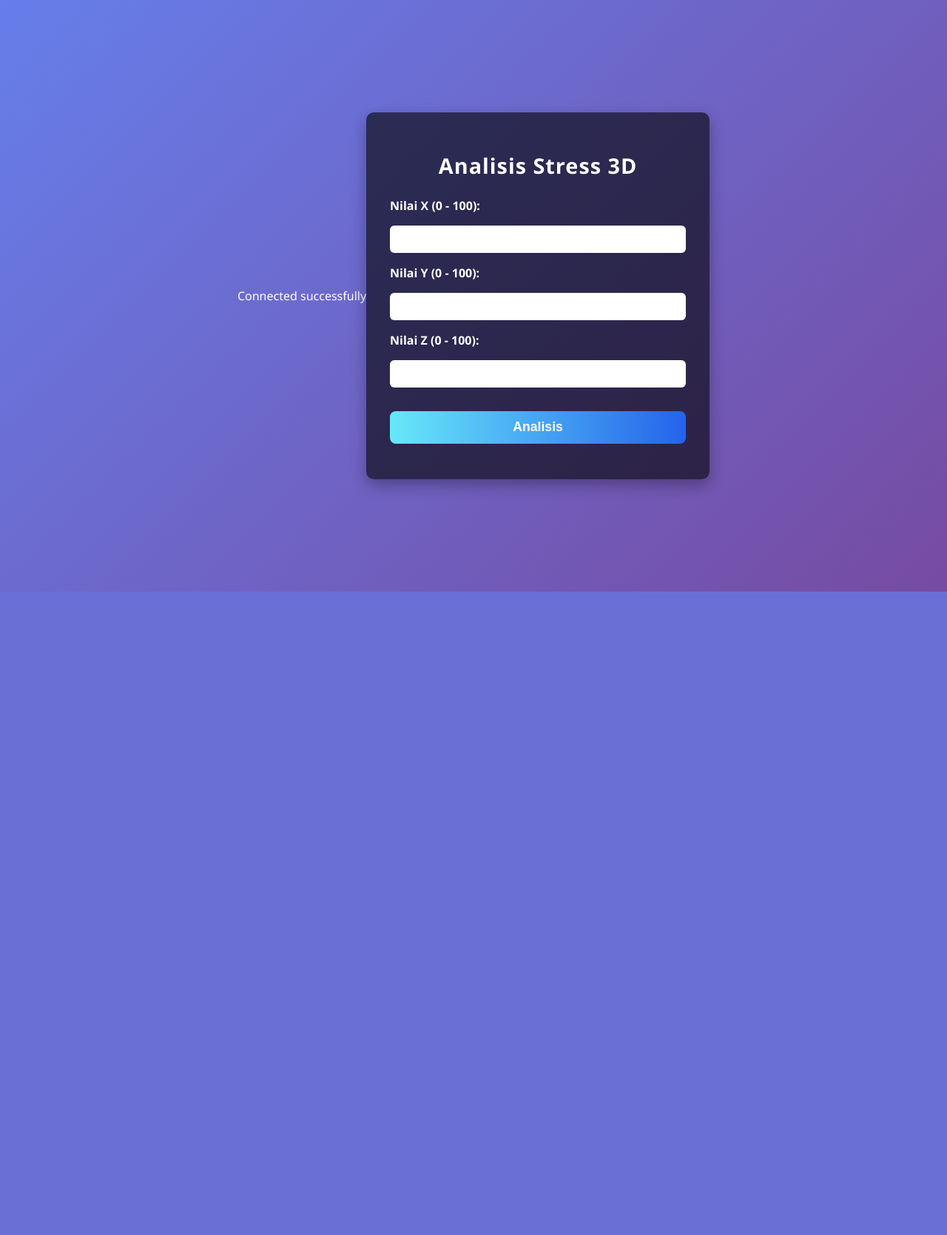
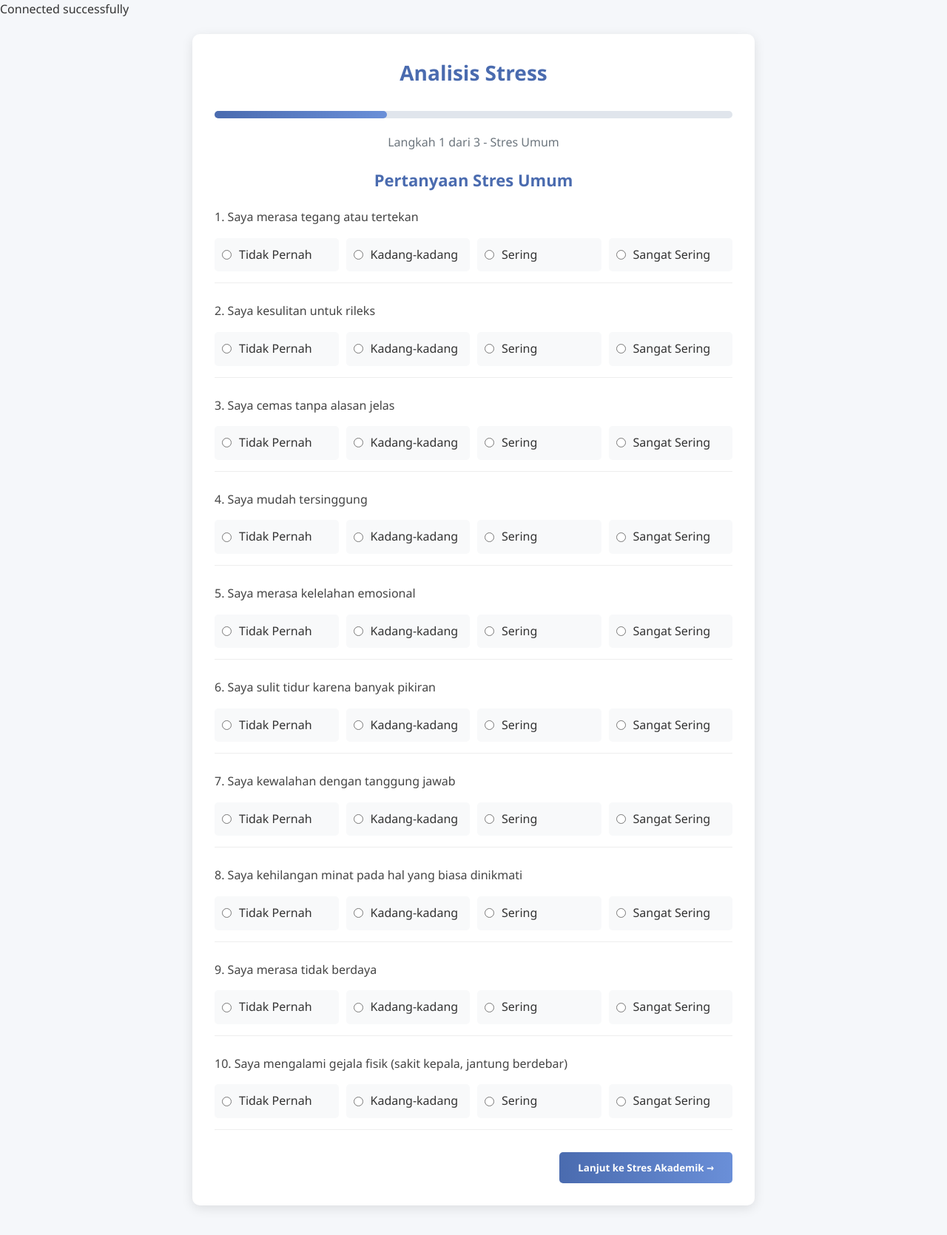
Before and after one commit to Sitiqori/Mindara, a PHP site: page /analisis.php in a window 1280 px wide. Shown: the whole page at 74% size. Before the commit the page ends 800 px from the top, so only its background shows below. Run offline with PHP 8.4, Linux system fonts and the light colour scheme; a user stored in the database is signed in.

Commit message:
munculin form karena sebelumnya gaada

```diff
--- a/analisis.php
+++ b/analisis.php
@@ -61,9 +61,9 @@ if ($_SERVER['REQUEST_METHOD'] === 'POST') {
                   q1, q2, q3, q4, q5, q6, q7, q8, q9, q10,
                   q11, q12, q13, q14, q15, q16, q17, q18, q19, q20,
                   q21, q22, q23, q24, q25, q26, q27, q28, q29, q30,
-                  total, stress_total, akademik_total, keuangan_total, normalized_score)
+                  total, stress_total, akademik_total, keuangan_total, normalized_score, created_at)
                   VALUES (?, ?, ?, ?, ?, ?, ?, ?, ?, ?, ?, ?, ?, ?, ?, ?, ?, ?, ?, ?,
-                          ?, ?, ?, ?, ?, ?, ?, ?, ?, ?, ?, ?, ?, ?, ?, ?)";
+                          ?, ?, ?, ?, ?, ?, ?, ?, ?, ?, ?, ?, ?, ?, ?, ?, NOW())";
 
         // Prepare the statement
         $stmt = $conn->prepare($query);
@@ -75,7 +75,7 @@ if ($_SERVER['REQUEST_METHOD'] === 'POST') {
         // Bind parameters
         $params = array_merge([$user_id], $jawaban, [$total, $stress_total, $akademik_total, $keuangan_total, $normalized_score]);
 
-        $types = str_repeat("i", count($params));
+        $types = str_repeat("i", count($params)); // Assuming all are integers
         $stmt->bind_param($types, ...$params);
 
         // Execute the statement
@@ -97,196 +97,319 @@ if ($_SERVER['REQUEST_METHOD'] === 'POST') {
 <!DOCTYPE html>
 <html lang="en">
 <head>
-<meta charset="UTF-8" />
-<meta name="viewport" content="width=device-width, initial-scale=1, maximum-scale=1, user-scalable=no" />
+<meta charset="UTF-8">
+<meta name="viewport" content="width=device-width, initial-scale=1.0">
 <title>Analisis Stress Berdasarkan Vektor 3D</title>
 <style>
-  body {
-    font-family: 'Segoe UI', Tahoma, Geneva, Verdana, sans-serif;
-    background: linear-gradient(135deg, #667eea, #764ba2);
-    color: #fff;
+  * {
+    box-sizing: border-box;
     margin: 0;
     padding: 0;
-    display: flex;
-    min-height: 100vh;
-    justify-content: center;
-    align-items: center;
+    font-family: 'Segoe UI', Tahoma, Geneva, Verdana, sans-serif;
   }
+
+  body {
+    background-color: #f5f7fa;
+    color: #333;
+    line-height: 1.6;
+  }
+
   .container {
-    background-color: rgba(0,0,0,0.6);
-    padding: 2rem;
+    max-width: 800px;
+    margin: 0 auto;
+    padding: 20px;
+  }
+
+  .card {
+    background-color: white;
     border-radius: 10px;
-    width: 90%;
-    max-width: 400px;
-    box-shadow: 0 8px 20px rgba(0,0,0,0.3);
+    box-shadow: 0 4px 15px rgba(0, 0, 0, 0.1);
+    padding: 30px;
+    margin-bottom: 20px;
   }
+
   h1 {
+    color: #4a6baf;
     text-align: center;
-    margin-bottom: 1.5rem;
-    font-weight: 700;
-    font-size: 1.8rem;
-    letter-spacing: 1px;
+    margin-bottom: 30px;
+    font-size: 28px;
   }
-  form {
-    display: flex;
-    flex-direction: column;
-    gap: 1rem;
-  }
-  label {
-    font-weight: 600;
-    font-size: 1rem;
-  }
-  input[type=number] {
-    padding: 0.6rem 1rem;
-    font-size: 1rem;
-    border-radius: 6px;
-    border: none;
-    outline: none;
-    -webkit-appearance: none;
-    -moz-appearance: textfield;
-    width: 100%;
-  }
-  input::-webkit-outer-spin-button,
-  input::-webkit-inner-spin-button {
-    -webkit-appearance: none;
-    margin: 0;
-  }
-  button {
-    margin-top: 1rem;
-    padding: 0.7rem 1rem;
-    background: #8ec5fc;  /* blue gradient */
-    background: linear-gradient(to right, #67e8f9, #2563eb);
-    border: none;
-    color: #fff;
-    font-weight: 700;
-    font-size: 1.1rem;
-    border-radius: 8px;
-    cursor: pointer;
-    transition: background 0.3s ease;
-  }
-  button:hover {
-    background: linear-gradient(to right, #2563eb, #67e8f9);
-  }
-  .result {
-    margin-top: 2rem;
-    padding: 1rem;
-    border-radius: 8px;
-    background-color: rgba(255,255,255,0.1);
+
+  h2 {
+    color: #4a6baf;
+    margin-bottom: 20px;
+    font-size: 22px;
     text-align: center;
   }
-  .level-low {
-    color: #4ade80; /* green */
-    font-weight: 700;
+
+  h3 {
+    color: #555;
+    margin: 20px 0 15px;
+    font-size: 18px;
   }
-  .level-medium {
-    color: #facc15; /* yellow */
-    font-weight: 700;
+
+  .progress-container {
+    width: 100%;
+    background-color: #e0e5ec;
+    border-radius: 10px;
+    margin: 20px 0;
+    height: 10px;
   }
-  .level-high {
-    color: #f87171; /* red */
-    font-weight: 700;
+
+  .progress-bar {
+    height: 100%;
+    border-radius: 10px;
+    background: linear-gradient(to right, #4a6baf, #6a8fd8);
+    transition: width 0.3s ease;
   }
-  @media (max-width: 400px) {
-    body {
-      padding: 1rem;
+
+  .question {
+    margin-bottom: 25px;
+    padding-bottom: 15px;
+    border-bottom: 1px solid #eee;
+  }
+
+  .question:last-child {
+    border-bottom: none;
+  }
+
+  .question-text {
+    font-weight: 500;
+    margin-bottom: 15px;
+    color: #444;
+  }
+
+  .options {
+    display: grid;
+    grid-template-columns: repeat(4, 1fr);
+    gap: 10px;
+  }
+
+  @media (max-width: 768px) {
+    .options {
+      grid-template-columns: 1fr;
     }
-    .container {
-      padding: 1.5rem;
-    }
+  }
+
+  .option {
+    display: flex;
+    align-items: center;
+    padding: 10px;
+    background-color: #f8f9fa;
+    border-radius: 5px;
+    cursor: pointer;
+    transition: all 0.2s;
+  }
+
+  .option:hover {
+    background-color: #e9ecef;
+  }
+
+  .option input {
+    margin-right: 10px;
+  }
+
+  .btn-container {
+    display: flex;
+    justify-content: space-between;
+    margin-top: 30px;
+  }
+
+  .btn {
+    padding: 12px 25px;
+    border: none;
+    border-radius: 5px;
+    font-weight: 600;
+    cursor: pointer;
+    transition: all 0.2s;
+  }
+
+  .btn-next {
+    background: linear-gradient(to right, #4a6baf, #6a8fd8);
+    color: white;
+    margin-left: auto;
+  }
+
+  .btn-next:hover {
+    background: linear-gradient(to right, #3a5a9f, #5a7fc8);
+  }
+
+  .btn-prev {
+    background-color: #e9ecef;
+    color: #555;
+  }
+
+  .btn-prev:hover {
+    background-color: #dee2e6;
+  }
+
+  .step-indicator {
+    text-align: center;
+    color: #6c757d;
+    margin-bottom: 20px;
+    font-weight: 500;
   }
 </style>
 </head>
 <body>
 <div class="container">
-  <h1>Analisis Stress 3D</h1>
-  <?php
-  // Initialize variables
-  $x = $y = $z = null;
-  $error = '';
-  $result = '';
-  $score = null;
+  <div class="card">
+    <h1>Analisis Stress</h1>
 
-  // Define max input value and max vector magnitude
-  $max_input = 100;
-  $max_magnitude = sqrt(3 * pow($max_input, 2)); // ~173.205
+    <div class="progress-container">
+      <div class="progress-bar" style="width: <?= ($step/3)*100 ?>%"></div>
+    </div>
 
-  if ($_SERVER["REQUEST_METHOD"] === "POST") {
-      // Validate inputs
-      $x_raw = $_POST['x'] ?? '';
-      $y_raw = $_POST['y'] ?? '';
-      $z_raw = $_POST['z'] ?? '';
+    <div class="step-indicator">
+      Langkah <?= $step ?> dari 3 -
+      <?php
+        if($step == 1) echo "Stres Umum";
+        elseif($step == 2) echo "Stres Akademik";
+        else echo "Stres Keuangan";
+      ?>
+    </div>
 
-      // Check if numeric and integers with no decimals
-      if (
-          is_numeric($x_raw) && is_numeric($y_raw) && is_numeric($z_raw) &&
-          ctype_digit(strval($x_raw)) && ctype_digit(strval($y_raw)) && ctype_digit(strval($z_raw))
-      ) {
-          // Cast to int
-          $x = (int)$x_raw;
-          $y = (int)$y_raw;
-          $z = (int)$z_raw;
+    <?php if ($step === 1): ?>
+    <form method="POST" action="">
+      <h2>Pertanyaan Stres Umum</h2>
 
-          // Check range 0 to max_input
-          if ($x < 0 || $x > $max_input || $y < 0 || $y > $max_input || $z < 0 || $z > $max_input) {
-              $error = "Nilai X, Y, dan Z harus antara 0 sampai $max_input.";
-          } else {
-              // Calculate vector magnitude
-              $magnitude = sqrt($x*$x + $y*$y + $z*$z);
+      <?php
+      $stress_questions = [
+        "Saya merasa tegang atau tertekan",
+        "Saya kesulitan untuk rileks",
+        "Saya cemas tanpa alasan jelas",
+        "Saya mudah tersinggung",
+        "Saya merasa kelelahan emosional",
+        "Saya sulit tidur karena banyak pikiran",
+        "Saya kewalahan dengan tanggung jawab",
+        "Saya kehilangan minat pada hal yang biasa dinikmati",
+        "Saya merasa tidak berdaya",
+        "Saya mengalami gejala fisik (sakit kepala, jantung berdebar)"
+      ];
 
-              // Normalize to 100 scale
-              $score = ($magnitude / $max_magnitude) * 100;
-              $score = round($score); // Round to nearest integer
+      foreach ($stress_questions as $i => $question) {
+        echo '<div class="question">';
+        echo '<div class="question-text">'.($i+1).'. '.$question.'</div>';
+        echo '<div class="options">';
 
-              // Determine stress level
-              if ($score <= 33) {
-                  $level = 'Rendah';
-                  $level_class = 'level-low';
-                  $recommendation = "Anda memiliki tingkat stress rendah. Jaga pola hidup sehat dan rutin relaksasi.";
-              } elseif ($score <= 66) {
-                  $level = 'Sedang';
-                  $level_class = 'level-medium';
-                  $recommendation = "Anda memiliki tingkat stress sedang. Perhatikan manajemen waktu dan coba teknik relaksasi.";
-              } else {
-                  $level = 'Tinggi';
-                  $level_class = 'level-high';
-                  $recommendation = "Anda memiliki tingkat stress tinggi. Disarankan untuk konsultasi dengan profesional atau praktikkan teknik relaksasi yang intensif.";
-              }
+        $options = [
+          ["value" => 0, "label" => "Tidak Pernah"],
+          ["value" => 1, "label" => "Kadang-kadang"],
+          ["value" => 2, "label" => "Sering"],
+          ["value" => 3, "label" => "Sangat Sering"]
+        ];
 
-              // Prepare result html
-              $result = "<div>
-                <p>Nilai vektor hasil analisis: <strong>$score</strong> (Skala 0-100)</p>
-                <p>Tingkat Stress: <span class=\"$level_class\">$level</span></p>
-                <p><em>Rekomendasi:</em> $recommendation</p>
-              </div>";
-          }
-      } else {
-          $error = "Mohon masukkan nilai bilangan bulat (tanpa desimal) untuk X, Y, dan Z.";
+        foreach ($options as $option) {
+          echo '<label class="option">';
+          echo '<input type="radio" name="jawaban['.$i.']" value="'.$option['value'].'" required>';
+          echo $option['label'];
+          echo '</label>';
+        }
+
+        echo '</div></div>';
       }
-  }
-  ?>
+      ?>
 
-  <form method="POST" action="">
-    <label for="x">Nilai X (0 - <?php echo $max_input; ?>):</label>
-    <input type="number" id="x" name="x" min="0" max="<?php echo $max_input; ?>" step="1" value="<?php echo htmlspecialchars($x ?? ''); ?>" required />
+      <div class="btn-container">
+        <button type="submit" class="btn btn-next">Lanjut ke Stres Akademik →</button>
+      </div>
+    </form>
 
-    <label for="y">Nilai Y (0 - <?php echo $max_input; ?>):</label>
-    <input type="number" id="y" name="y" min="0" max="<?php echo $max_input; ?>" step="1" value="<?php echo htmlspecialchars($y ?? ''); ?>" required />
+    <?php elseif ($step === 2): ?>
+    <form method="POST" action="">
+      <h2>Pertanyaan Stres Akademik</h2>
 
-    <label for="z">Nilai Z (0 - <?php echo $max_input; ?>):</label>
-    <input type="number" id="z" name="z" min="0" max="<?php echo $max_input; ?>" step="1" value="<?php echo htmlspecialchars($z ?? ''); ?>" required />
+      <?php
+      $akademik_questions = [
+        "Saya merasa kewalahan dengan jumlah tugas",
+        "Saya khawatir tidak bisa memenuhi deadline",
+        "Saya merasa nilai saya tidak memuaskan",
+        "Saya kesulitan memahami materi kuliah",
+        "Saya merasa tidak siap untuk ujian",
+        "Saya sering begadang untuk menyelesaikan tugas",
+        "Saya merasa dosen/teman lebih pintar dari saya",
+        "Saya khawatir tentang masa depan karir saya",
+        "Saya merasa tekanan untuk berprestasi",
+        "Saya kesulitan menyeimbangkan akademik dan kehidupan pribadi"
+      ];
 
-    <button type="submit">Analisis</button>
-  </form>
+      foreach ($akademik_questions as $i => $question) {
+        echo '<div class="question">';
+        echo '<div class="question-text">'.($i+1).'. '.$question.'</div>';
+        echo '<div class="options">';
 
-  <?php if ($error): ?>
-    <div class="result" style="color:#f87171; font-weight:700; margin-top:1rem;">
-      <?php echo htmlspecialchars($error); ?>
-    </div>
-  <?php elseif ($result): ?>
-    <div class="result">
-      <?php echo $result; ?>
-    </div>
-  <?php endif; ?>
+        $options = [
+          ["value" => 0, "label" => "Tidak Pernah"],
+          ["value" => 1, "label" => "Kadang-kadang"],
+          ["value" => 2, "label" => "Sering"],
+          ["value" => 3, "label" => "Sangat Sering"]
+        ];
+
+        foreach ($options as $option) {
+          echo '<label class="option">';
+          echo '<input type="radio" name="jawaban_akademik['.$i.']" value="'.$option['value'].'" required>';
+          echo $option['label'];
+          echo '</label>';
+        }
+
+        echo '</div></div>';
+      }
+      ?>
+
+      <div class="btn-container">
+        <a href="analisis.php?step=1" class="btn btn-prev">← Kembali</a>
+        <button type="submit" class="btn btn-next">Lanjut ke Stres Keuangan →</button>
+      </div>
+    </form>
+
+    <?php elseif ($step === 3): ?>
+    <form method="POST" action="">
+      <h2>Pertanyaan Stres Keuangan</h2>
+
+      <?php
+      $keuangan_questions = [
+        "Saya khawatir tentang biaya kuliah",
+        "Saya kesulitan memenuhi kebutuhan sehari-hari",
+        "Saya merasa terbebani dengan hutang",
+        "Saya tidak bisa membeli buku/bahan kuliah yang diperlukan",
+        "Saya khawatir tidak bisa membayar uang kuliah bulan depan",
+        "Saya merasa tidak memiliki cukup uang untuk bersosialisasi",
+        "Saya merasa tekanan untuk bekerja sambil kuliah",
+        "Saya khawatir tentang masa depan finansial saya",
+        "Saya merasa malu dengan kondisi keuangan saya",
+        "Saya kesulitan mengelola keuangan pribadi"
+      ];
+
+      foreach ($keuangan_questions as $i => $question) {
+        echo '<div class="question">';
+        echo '<div class="question-text">'.($i+1).'. '.$question.'</div>';
+        echo '<div class="options">';
+
+        $options = [
+          ["value" => 0, "label" => "Tidak Pernah"],
+          ["value" => 1, "label" => "Kadang-kadang"],
+          ["value" => 2, "label" => "Sering"],
+          ["value" => 3, "label" => "Sangat Sering"]
+        ];
+
+        foreach ($options as $option) {
+          echo '<label class="option">';
+          echo '<input type="radio" name="jawaban_keuangan['.$i.']" value="'.$option['value'].'" required>';
+          echo $option['label'];
+          echo '</label>';
+        }
+
+        echo '</div></div>';
+      }
+      ?>
+
+      <div class="btn-container">
+        <a href="analisis.php?step=2" class="btn btn-prev">← Kembali</a>
+        <button type="submit" class="btn btn-next">Lihat Hasil Tes</button>
+      </div>
+    </form>
+    <?php endif; ?>
+  </div>
 </div>
 </body>
 </html>
```
